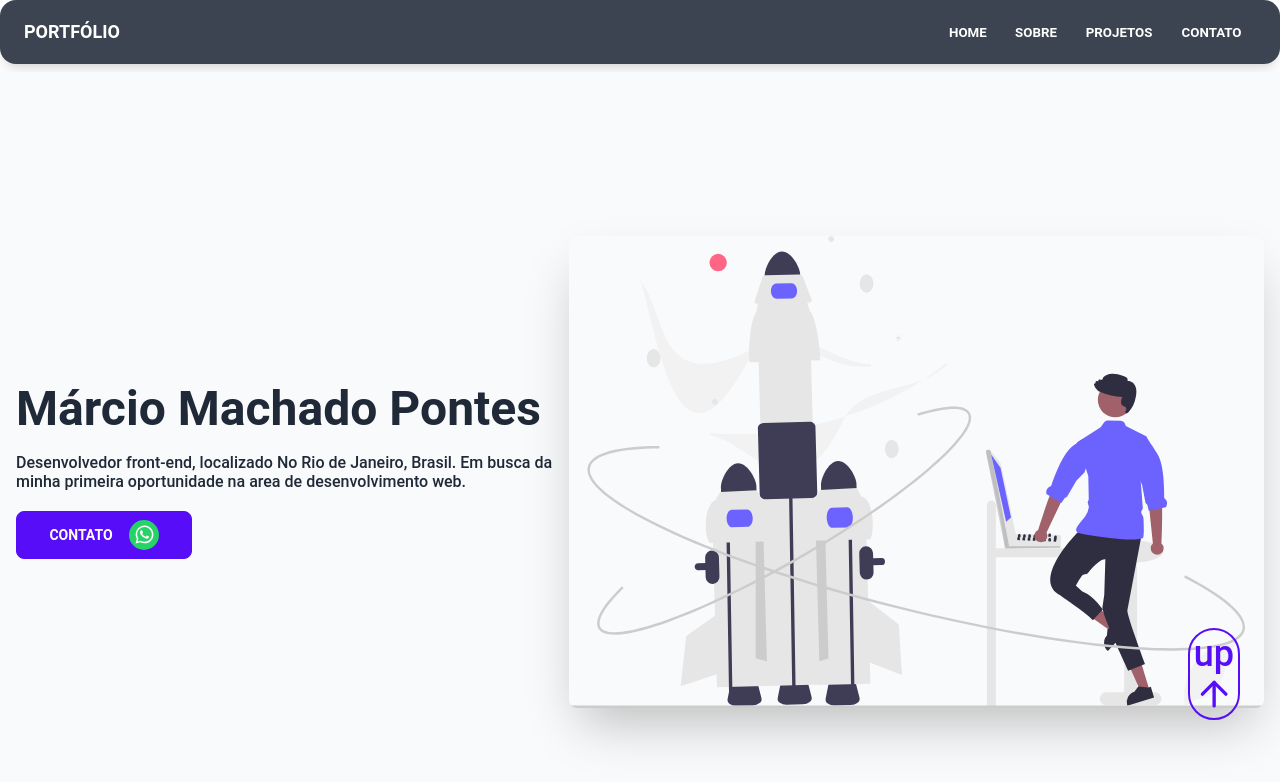
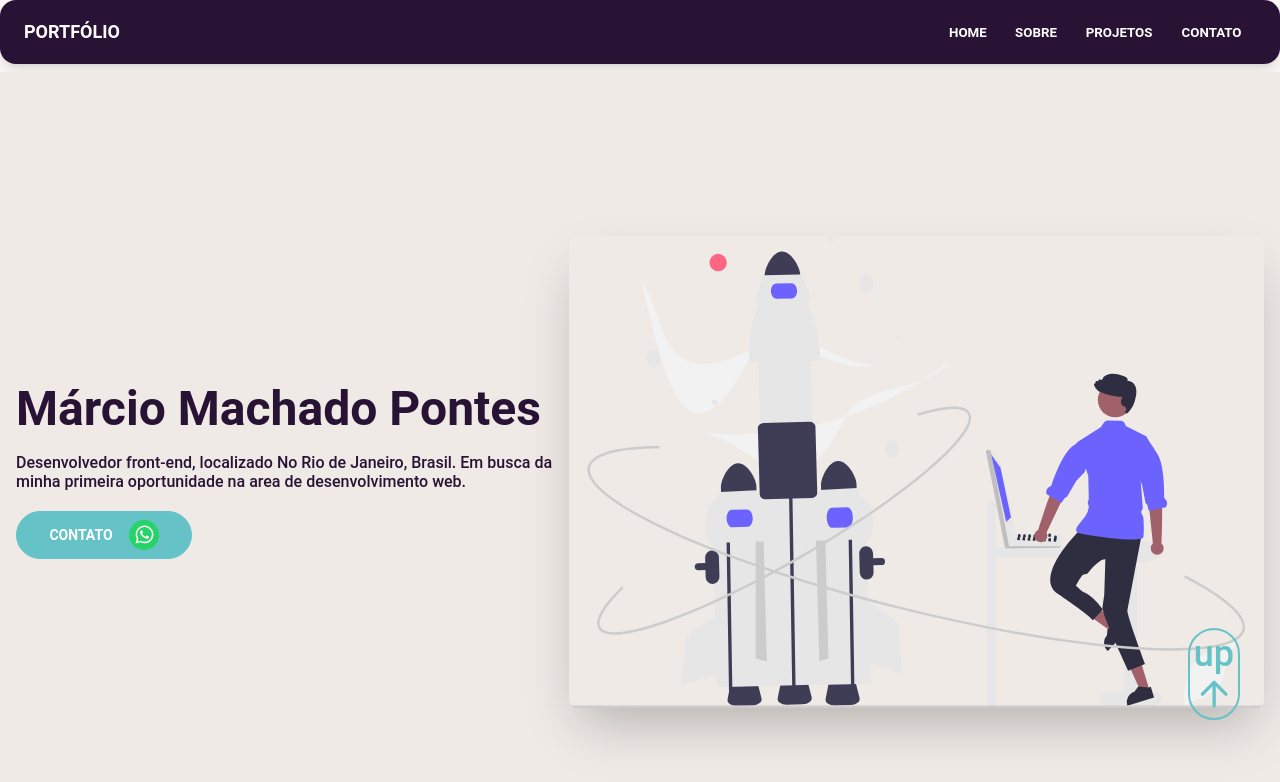
Before and after one commit to marcinhojazz/portfolio, a Next.js app: page / in a window 1280 px wide. Shown: the top 782 px of the page. Built offline with nearby package versions, Linux system fonts and the light colour scheme.

Commit message:
add new colors and system theme daisyui

```diff
--- a/tailwind.config.js
+++ b/tailwind.config.js
@@ -16,6 +16,7 @@ module.exports = {
       'silver': '#ecebff',
       'bubble-gum': '#ff77e9',
       'bermuda': '#78dcca',
+      'green-on': '#32CD32'
     },
     container: {
       center: true,
@@ -23,6 +24,10 @@ module.exports = {
     extend: {},
   },
   plugins: [
-    require('daisyui'),
+    require('daisyui')
   ],
+
+  daisyui: {
+    themes: ["cupcake", "dark", "cmyk"],
+  },
 }
```
